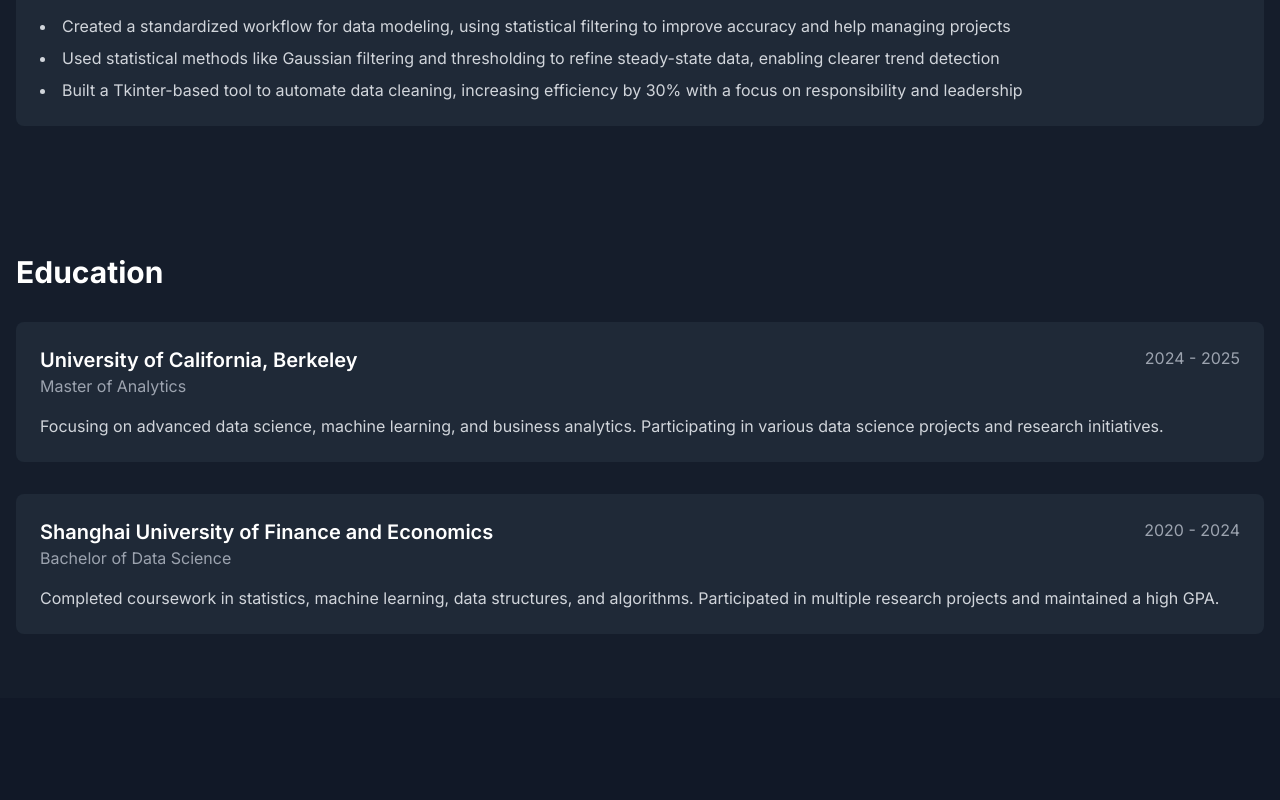
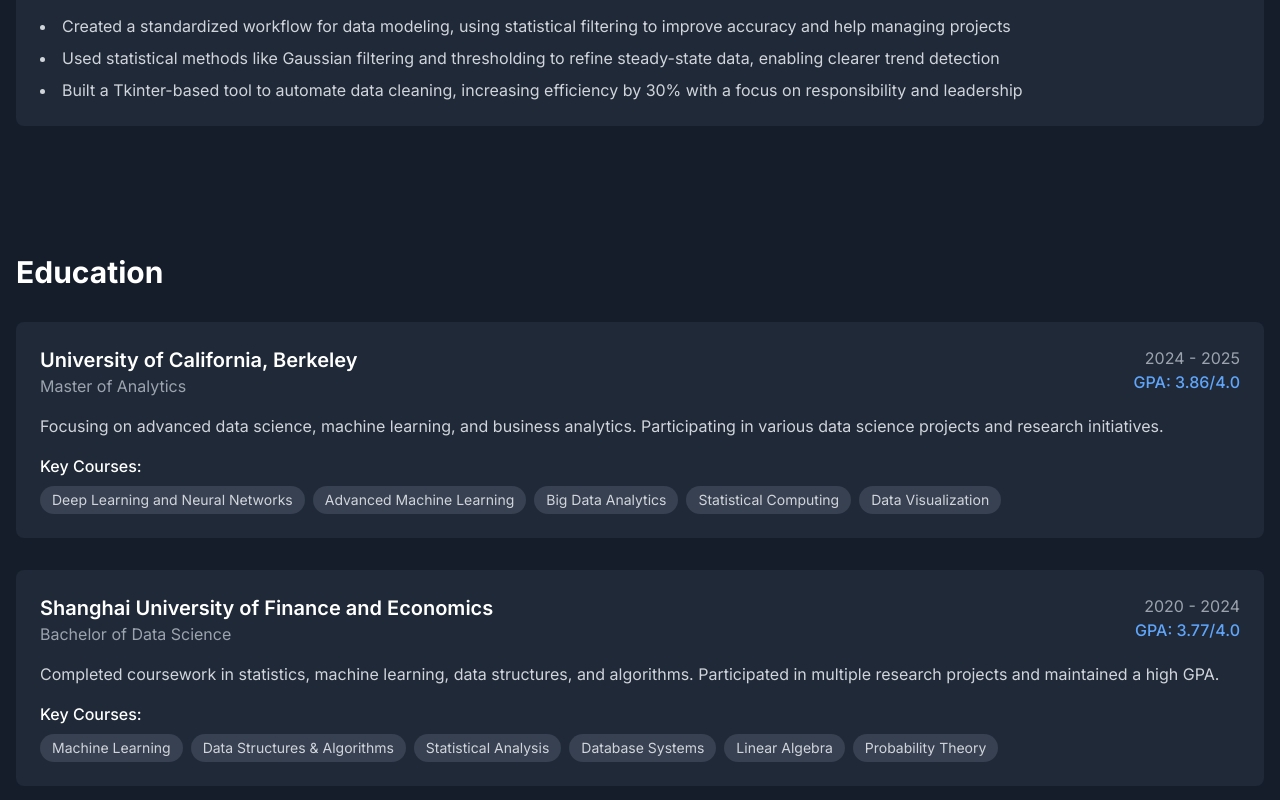
Before and after one commit to OliverOuyang/Portfolio-Web, a Next.js app: page / in a window 1280 px wide. Shown: the part 1726-2526 px from the top of the page. Before the commit the page ends 2424 px from the top, so only its background shows below. Built offline with nearby package versions, Linux system fonts and the light colour scheme.

Commit message:
Update: Enhance Education component with GPA and key courses for each entry

```diff
--- a/app/components/Education.tsx
+++ b/app/components/Education.tsx
@@ -7,13 +7,30 @@
     school: "University of California, Berkeley",
     degree: "Master of Analytics",
     period: "2024 - 2025",
-    description: "Focusing on advanced data science, machine learning, and business analytics. Participating in various data science projects and research initiatives."
+    gpa: "3.86/4.0",
+    description: "Focusing on advanced data science, machine learning, and business analytics. Participating in various data science projects and research initiatives.",
+    courses: [
+      "Deep Learning and Neural Networks",
+      "Advanced Machine Learning",
+      "Big Data Analytics",
+      "Statistical Computing",
+      "Data Visualization"
+    ]
   },
   {
     school: "Shanghai University of Finance and Economics",
     degree: "Bachelor of Data Science",
     period: "2020 - 2024",
-    description: "Completed coursework in statistics, machine learning, data structures, and algorithms. Participated in multiple research projects and maintained a high GPA."
+    gpa: "3.77/4.0",
+    description: "Completed coursework in statistics, machine learning, data structures, and algorithms. Participated in multiple research projects and maintained a high GPA.",
+    courses: [
+      "Machine Learning",
+      "Data Structures & Algorithms",
+      "Statistical Analysis",
+      "Database Systems",
+      "Linear Algebra",
+      "Probability Theory"
+    ]
   }
 ]
 
@@ -44,9 +61,25 @@
                   <h3 className="text-xl font-semibold text-white">{edu.school}</h3>
                   <p className="text-gray-400">{edu.degree}</p>
                 </div>
-                <p className="text-gray-400">{edu.period}</p>
+                <div className="text-right">
+                  <p className="text-gray-400">{edu.period}</p>
+                  <p className="text-blue-400 font-medium">GPA: {edu.gpa}</p>
+                </div>
               </div>
-              <p className="text-gray-300">{edu.description}</p>
+              <p className="text-gray-300 mb-4">{edu.description}</p>
+              <div>
+                <h4 className="text-white font-medium mb-2">Key Courses:</h4>
+                <div className="flex flex-wrap gap-2">
+                  {edu.courses.map((course, i) => (
+                    <span
+                      key={i}
+                      className="px-3 py-1 bg-gray-700 text-gray-300 rounded-full text-sm"
+                    >
+                      {course}
+                    </span>
+                  ))}
+                </div>
+              </div>
             </motion.div>
           ))}
         </div>
```
